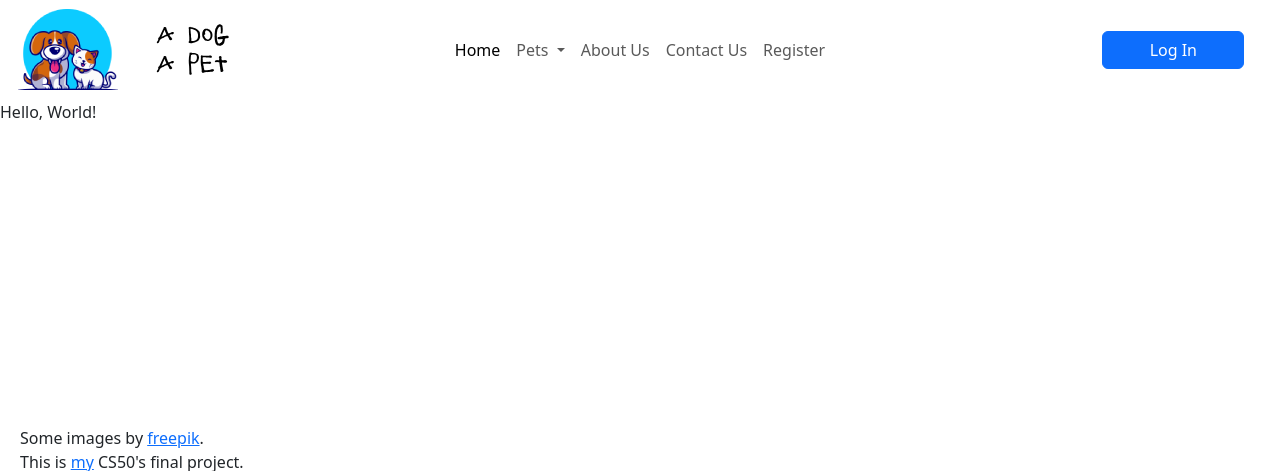
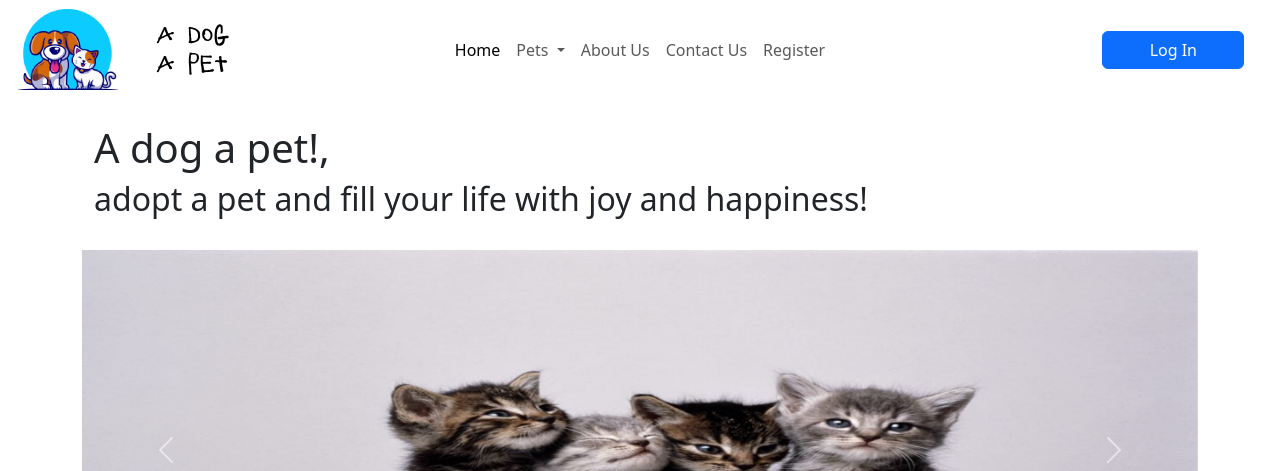
Before and after one commit to gabdlr/a-dog-a-pet, a Flask app: template app/templates/index.html in a window 1280 px wide. Shown: the top 471 px of the page. Run offline with Flask 3, Linux system fonts and the light colour scheme; the template is opened without the code that fills it, so the values that code supplies are empty.

Commit message:
feat(home): updates section

```diff
--- /dev/null
+++ b/app/static/css/home.css
@@ -0,0 +1,3 @@
+.home__carousel--img {
+    max-height: 400px;
+}
--- a/app/templates/index.html
+++ b/app/templates/index.html
@@ -2,7 +2,38 @@
 {% block title %} Home {% endblock %}
 {% block head %}
   {{ super() }}
+  <link rel="stylesheet" href="{{ url_for('static', filename='css/home.css') }}">
 {% endblock %}
 {% block content %}
-<p>Hello, World!</p>
+<div class="container">
+  <div class="row">
+    <div class="col-12 text-start p-4">
+      <h1 class="mb-0 mb-sm-2">A dog a pet!, </h1>
+      <h2>adopt a pet and fill your life with joy and happiness!</h2>
+    </div>
+    <div class="col-12">
+      <div id="carousel-home" class="carousel slide carousel-fade" data-bs-ride="carousel">
+        <div class="carousel-inner">
+          <div class="carousel-item active">
+            <img src="{{ url_for('static', filename='img/carousel/kittens.jpg') }}" class="d-block w-100 home__carousel--img" alt="kittens">
+          </div>
+          <div class="carousel-item">
+            <img src="{{ url_for('static', filename='img/carousel/puppys.jpg') }}" class="d-block w-100 home__carousel--img" alt="puppys">
+          </div>
+          <div class="carousel-item">
+            <img src="{{ url_for('static', filename='img/carousel/kitten-and-puppy.jpg') }}" class="d-block w-100 home__carousel--img" alt="kitten and puppy">
+          </div>
+        </div>
+        <button class="carousel-control-prev" type="button" data-bs-target="#carousel-home" data-bs-slide="prev">
+          <span class="carousel-control-prev-icon" aria-hidden="true"></span>
+          <span class="visually-hidden">Previous</span>
+        </button>
+        <button class="carousel-control-next" type="button" data-bs-target="#carousel-home" data-bs-slide="next">
+          <span class="carousel-control-next-icon" aria-hidden="true"></span>
+          <span class="visually-hidden">Next</span>
+        </button>
+      </div>
+    </div>
+  </div>
+</div>
 {% endblock %}
```
Also changed, not shown: app/static/img/carousel/kitten-and-puppy.jpg (added), app/static/img/carousel/kittens.jpg (added), app/static/img/carousel/puppys.jpg (added).
